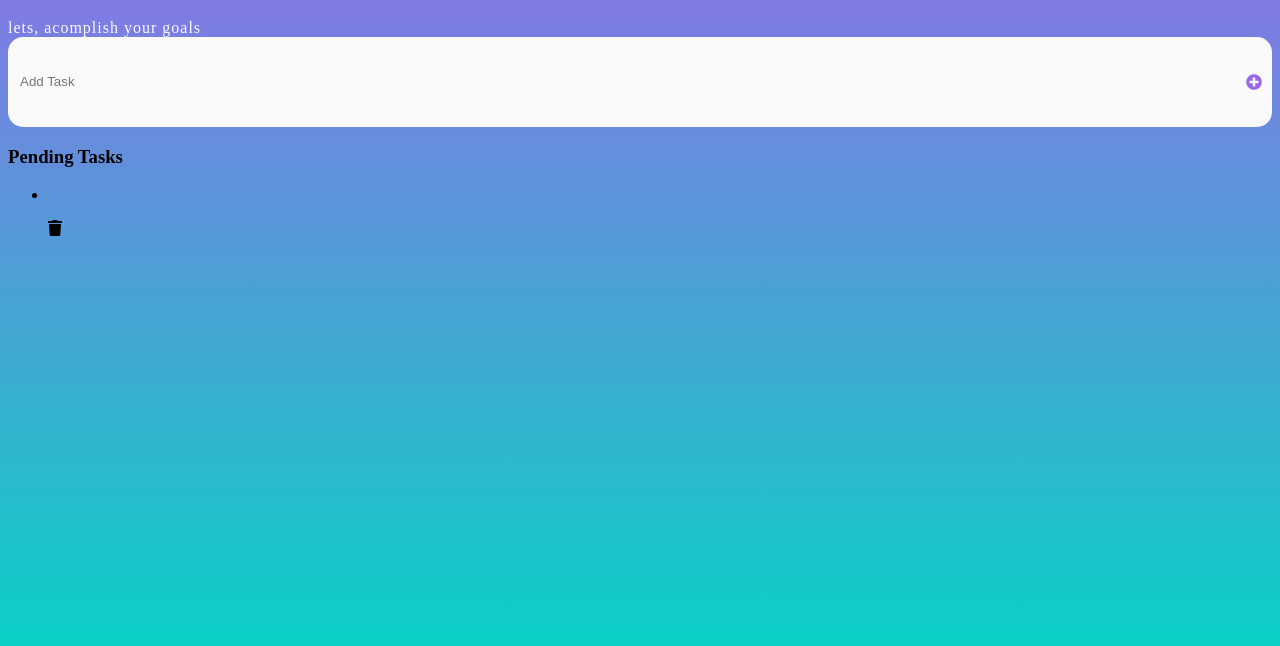
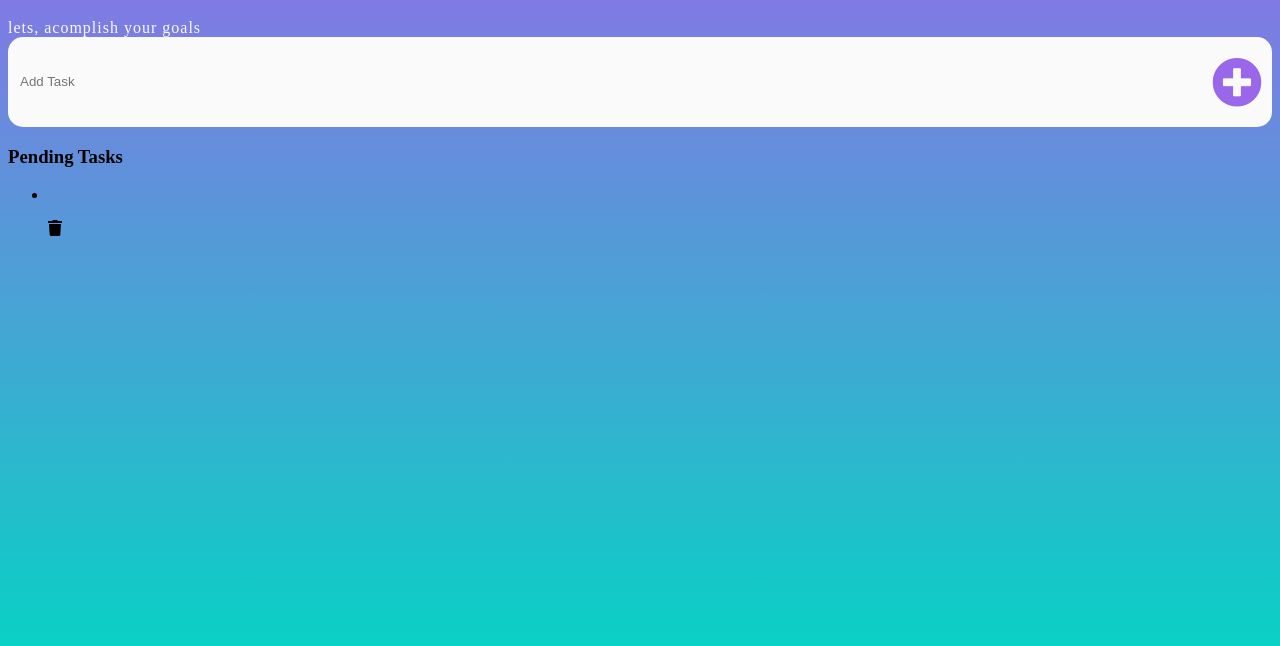
Before and after one commit to Carlos-Gabriel-Rojas/Task_Manager_App, a plain HTML site: page index.html in a window 1280 px wide. Shown: the part 142-788 px from the top of the page. Drawn offline with Linux system fonts and the light colour scheme.

Commit message:
fixed mistake in the font-size of the addTask icon

```diff
--- a/style.css
+++ b/style.css
@@ -48,7 +48,7 @@ padding: 50px 0 5px 0;
 }
 
 .addTask i{
-    font: 50px;
+    font-size: 50px;
     color: var(--color2);
 
 }
```
